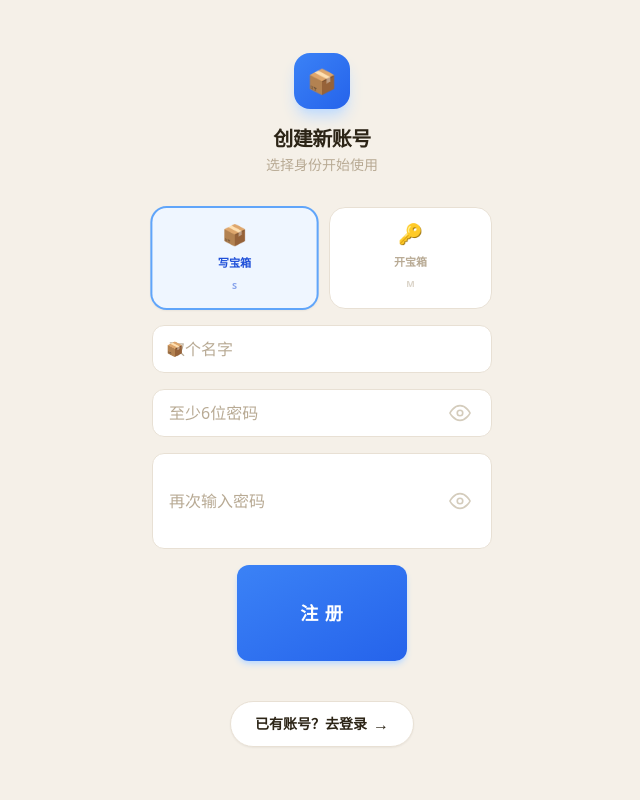
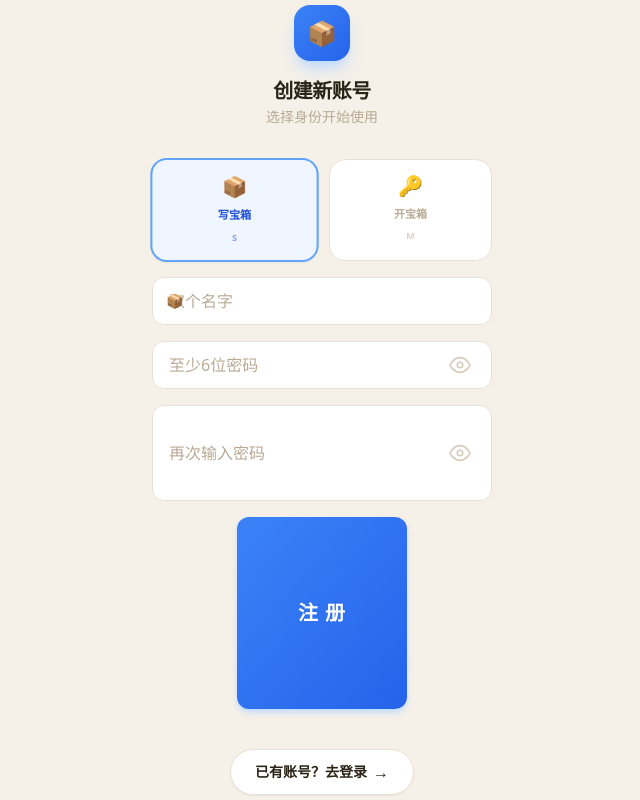
Before and after one commit to pingwu398-dev/treasure-box, a Next.js app: page /register in a window 1280 px wide. Shown: the whole page, without its empty margins (318-958 px from the left). Built offline with nearby package versions, Linux system fonts and the light colour scheme.

Commit message:
登录/注册按钮高度翻倍 h-48

```diff
--- a/src/app/login/page.tsx
+++ b/src/app/login/page.tsx
@@ -53,7 +53,7 @@ export default function LoginPage() {
           <div className="flex justify-center w-full">
             <button
               disabled={loading}
-              className="btn btn-primary h-24 text-lg font-bold tracking-wider disabled:opacity-50"
+              className="btn btn-primary h-48 text-xl font-bold tracking-wider disabled:opacity-50"
               style={{ width: '50%' }}
               onClick={async () => {
                 setError(null); setLoading(true);
--- a/src/app/register/page.tsx
+++ b/src/app/register/page.tsx
@@ -98,7 +98,7 @@ export default function RegisterPage() {
           <div className="flex justify-center w-full">
             <button
               disabled={loading}
-              className={`btn h-24 text-lg font-bold tracking-wider disabled:opacity-50 ${
+              className={`btn h-48 text-xl font-bold tracking-wider disabled:opacity-50 ${
                 isS
                   ? "bg-gradient-to-br from-blue-500 to-blue-600 text-white shadow-md shadow-blue-200"
                   : "bg-gradient-to-br from-emerald-500 to-emerald-600 text-white shadow-md shadow-emerald-200"
```
